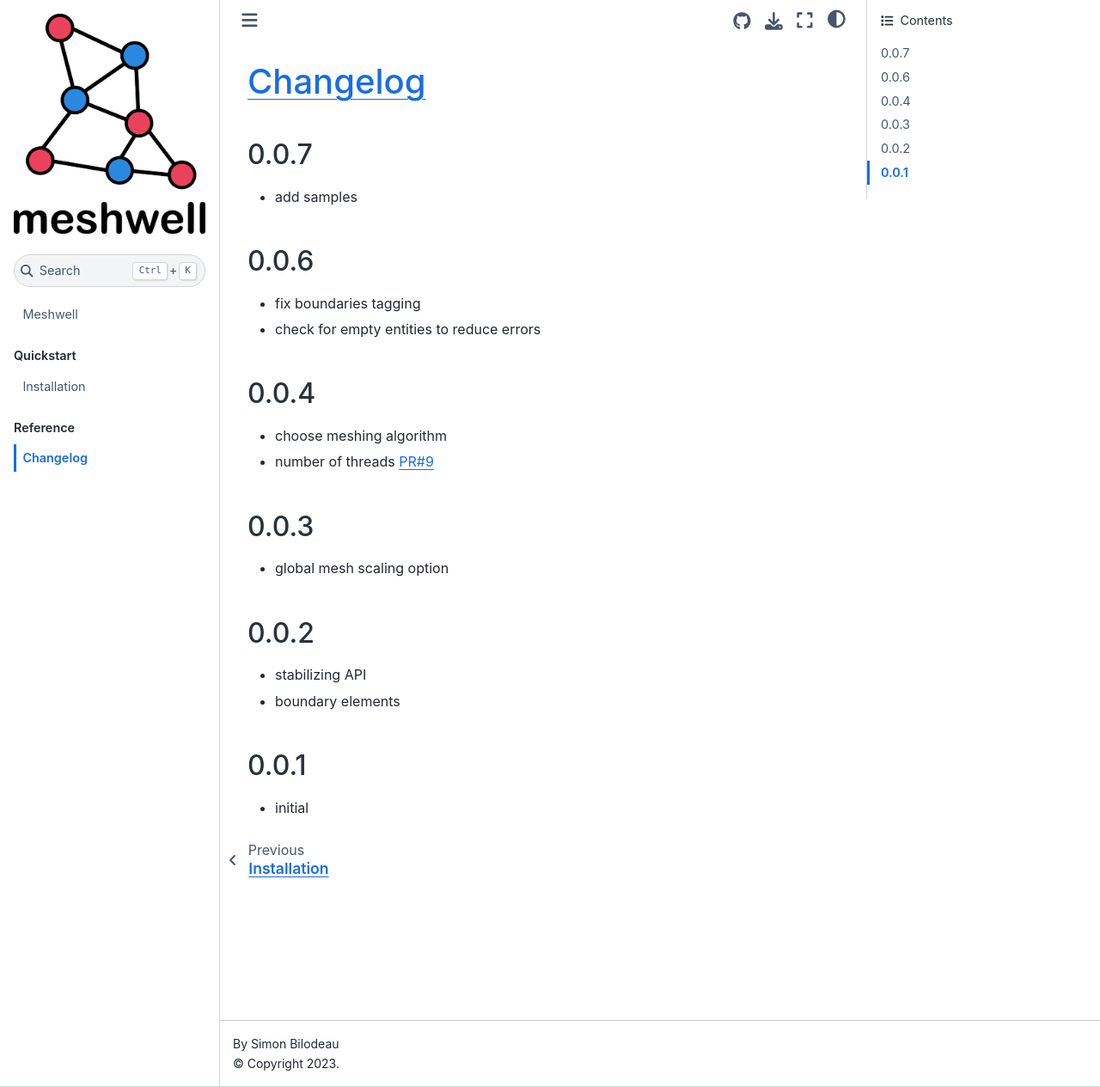
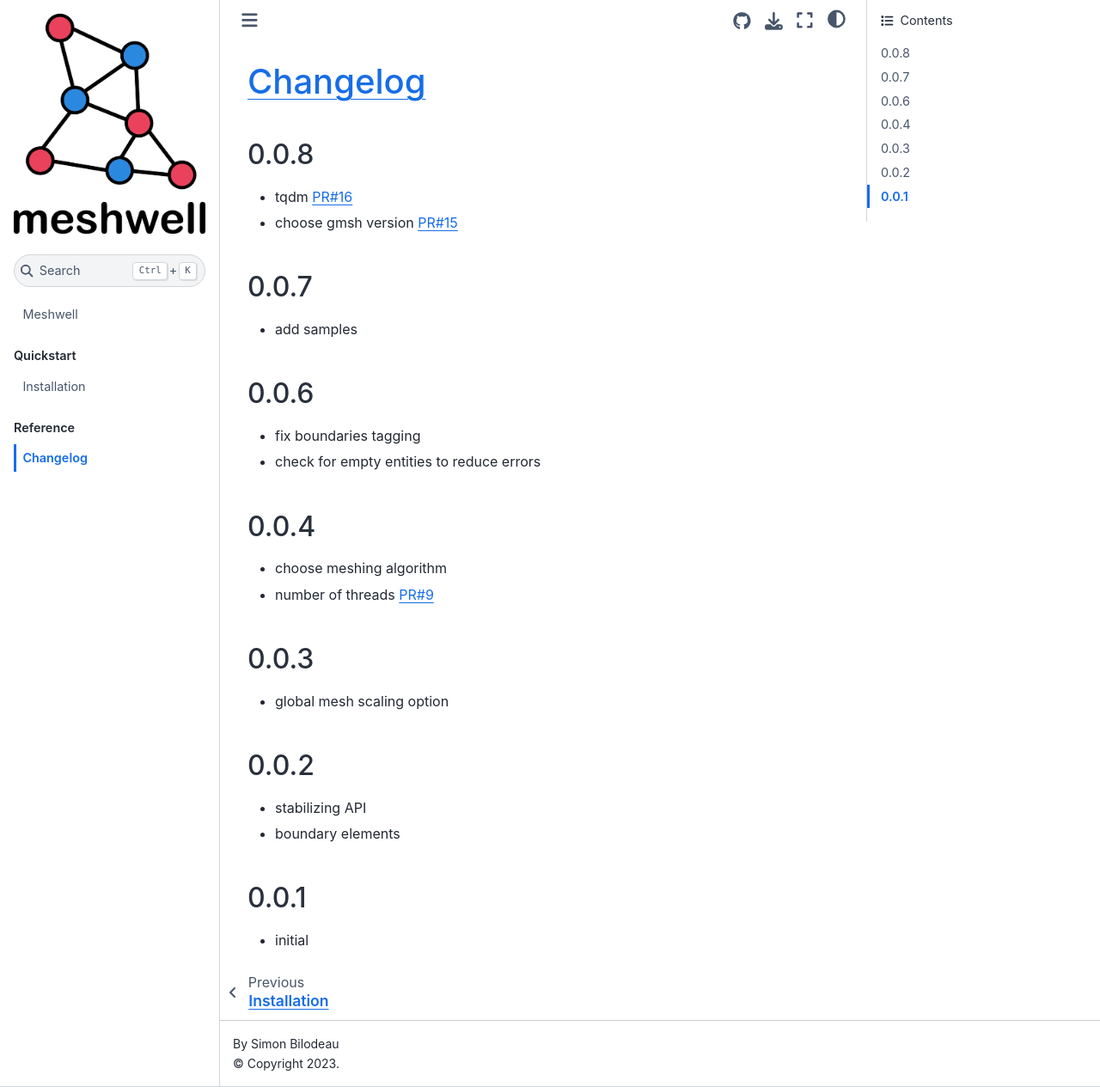
Before and after one commit to simbilod/meshwell, a Jupyter Book: the page built from docs/changelog.md, in a window 1280 px wide and 1265 px high. Shown: the whole window at 86% size. Built offline with Jupyter Book 1.0.4 settings and Sphinx 7.4.7 and the Sphinx Book theme 1.1.4, drawn with Linux system fonts in a browser that asks for light colours; pages that are not in the unit, such as notebooks, are missing from menus.

Commit message:
increment version

```diff
--- a/docs/changelog.md
+++ b/docs/changelog.md
@@ -1,4 +1,9 @@
 # [Changelog](https://keepachangelog.com/en/1.0.0/)
+
+## 0.0.8
+
+- tqdm [PR#16](https://github.com/simbilod/meshwell/pull/16)
+- choose gmsh version [PR#15](https://github.com/simbilod/meshwell/pull/15)
 ## 0.0.7
 
 - add samples
--- a/pyproject.toml
+++ b/pyproject.toml
@@ -14,7 +14,7 @@ classifiers = [
 	"Programming Language :: Python :: 3.11",
 	"Operating System :: OS Independent",
 ]
-version="0.0.7"
+version="0.0.8"
 authors = [
     {name = "Simon Bilodeau", email = "sb30@princeton.edu"},
 ]
```
